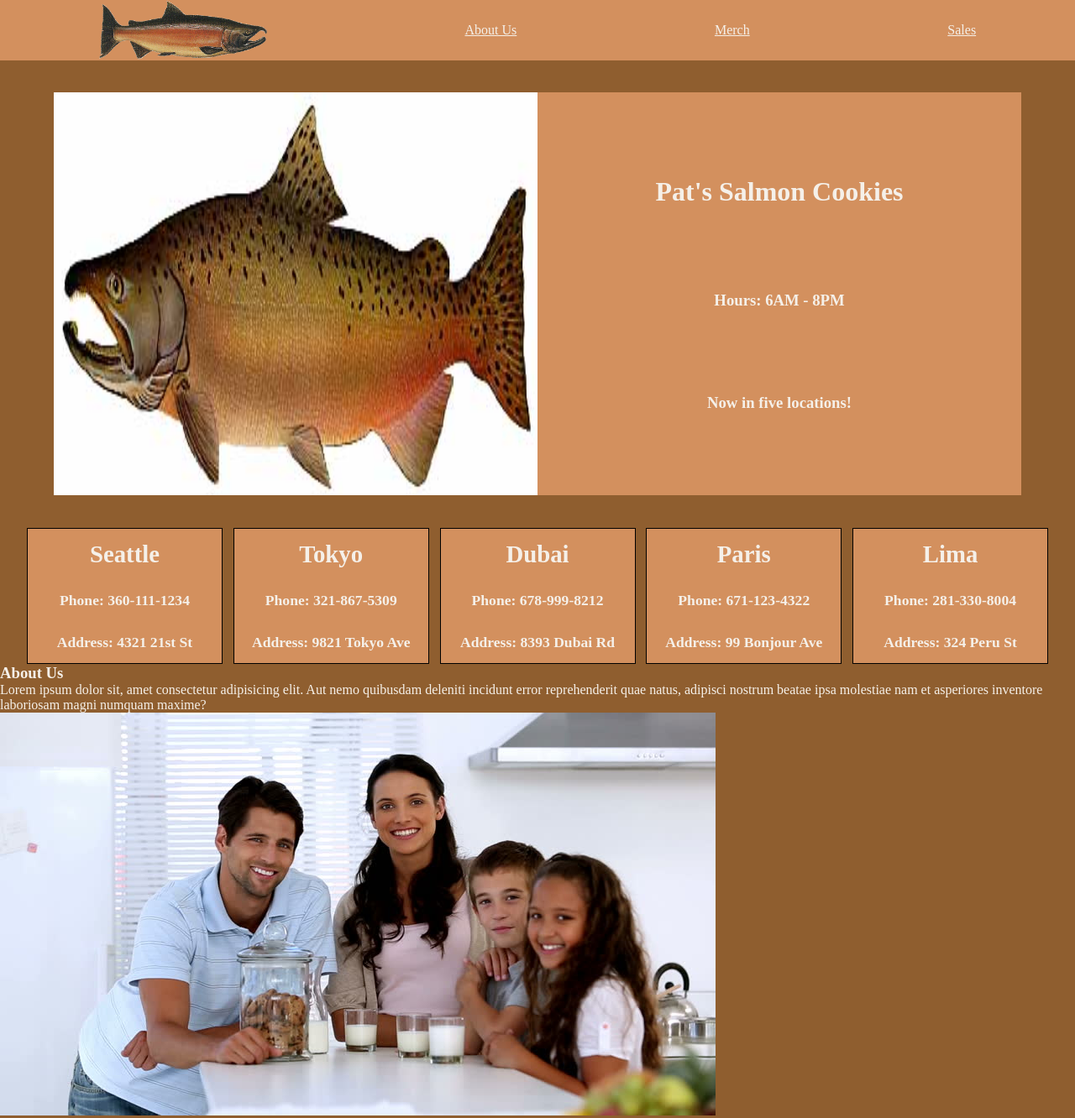
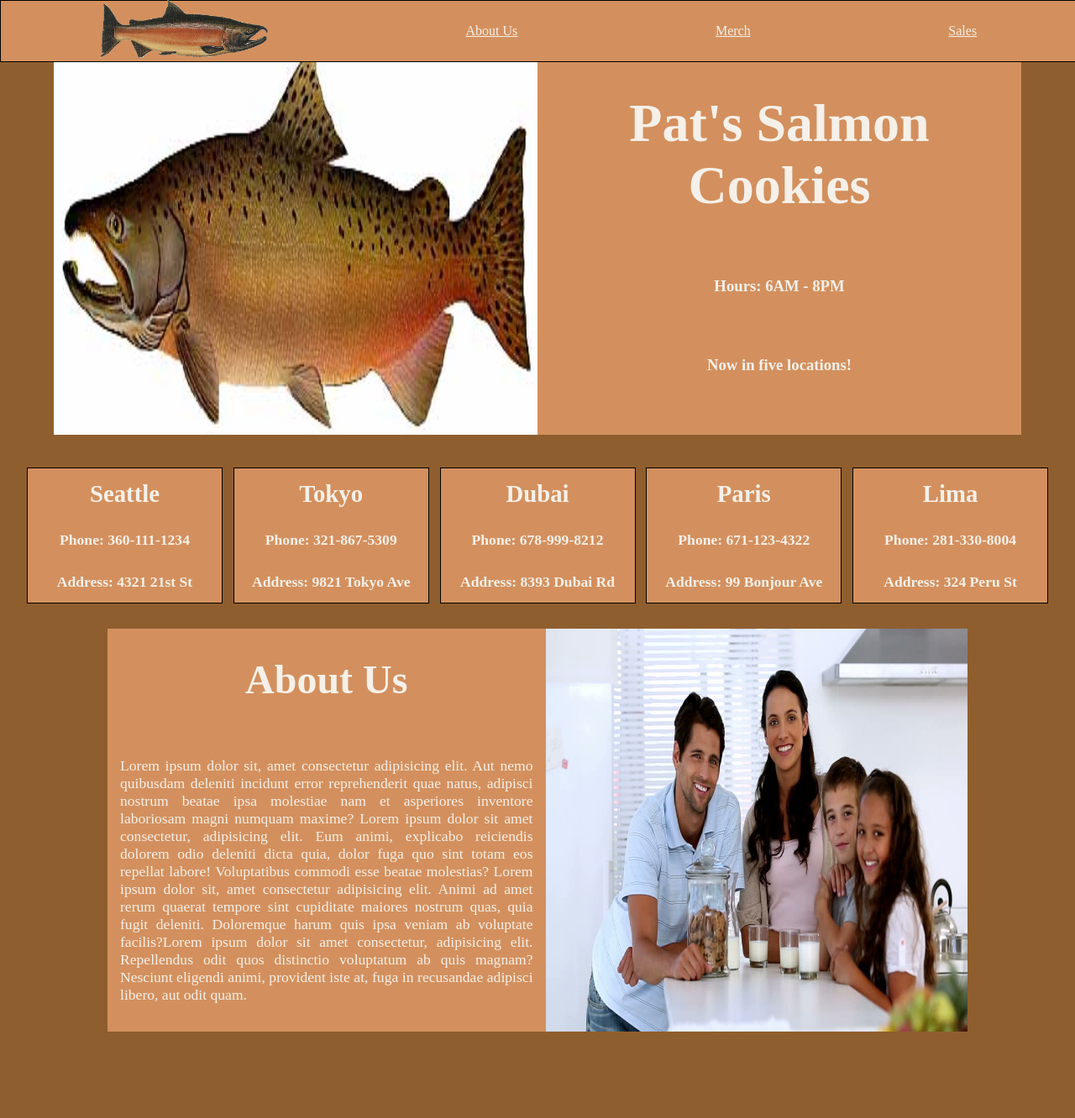
Before and after one commit to AnthonyKeith15/cookie-stand, a plain HTML site: page index.html in a window 1280 px wide. Shown: the whole page at 84% size. After the commit the page ends 1229 px from the top, so only its background shows below. Drawn offline with Linux system fonts and the light colour scheme.

Commit message:
about us section working as intended

```diff
--- a/css/styles.css
+++ b/css/styles.css
@@ -10,12 +10,15 @@
 }
 
 nav {
+  position: fixed;
+  top: 0px;
   background-color: var(--secondaryColor);
   width: 100vw;
   height: 9vh;
   display: flex;
   justify-content: space-around;
   align-items: center;
+  border: 1px solid black;
 }
 
 nav img {
@@ -36,6 +39,10 @@ body {
 
 .heroPage img {
   width: 50%;
+}
+
+.heroPage h1 {
+  font-size: 4rem;
 }
 
 .salmonCookieInfo {
@@ -75,3 +82,40 @@ body {
 #locationInfo h5 {
   font-size: 1.1rem;
 }
+
+.about {
+  background-color: var(--secondaryColor);
+  width: 80vw;
+  height: 60vh;
+  margin: auto;
+  margin-top: 30px;
+  display: flex;
+  justify-content: space-between;
+
+}
+
+.about img {
+  width: 49%;
+}
+.about h3 {
+  font-size: 2rem;
+}
+
+.leftSideText {
+  width: 48%;
+  display: flex;
+  flex-direction: column;
+  justify-content: space-around;
+  text-align: justify;
+  padding-left:  15px;
+}
+
+.leftSideText h3 {
+  text-align: center;
+  font-size: 3rem;
+  font-weight: bold;
+}
+
+.leftSideText p {
+  font-size: 1.1rem;
+}
--- a/index.html
+++ b/index.html
@@ -1,5 +1,6 @@
 <!DOCTYPE html>
 <html lang="en">
+
 <head>
   <meta charset="UTF-8">
   <meta http-equiv="X-UA-Compatible" content="IE=edge">
@@ -8,13 +9,14 @@
   <link rel="stylesheet" href="css/styles.css">
 </head>
 <nav>
-  <img src="img/salmon.png" alt="Chinook Salmon Logo">
-  <a href="">About Us</a>
-  <a href="">Merch</a>
+  <a href="#top"><img src="img/salmon.png" alt="Chinook Salmon Logo" href="#top"></a>
+  <a href="#about">About Us</a>
+  <a href="#merch">Merch</a>
   <a href="sales.html">Sales</a>
 </nav>
+
 <body>
-  <div class="heroPage">
+  <div class="heroPage" id="top">
     <img src="img/chinook.jpg" alt="A Large Salmon Logo">
     <div class="salmonCookieInfo">
       <h1>Pat's Salmon Cookies</h1>
@@ -49,16 +51,18 @@
       <h5>Address: 324 Peru St</h5>
     </div>
   </div>
-  <div class="about">
-    <div class="aboutUsContainer">
-      <div class="leftSideText">
-        <h3>About Us</h3>
-        <p>Lorem ipsum dolor sit, amet consectetur adipisicing elit. Aut nemo quibusdam deleniti incidunt error reprehenderit quae natus, adipisci nostrum beatae ipsa molestiae nam et asperiores inventore laboriosam magni numquam maxime?</p>
-      </div>
-      <img src="img/family.jpg" alt="A Family Having Fun">
+  <div class="about" id="about">
+    <div class="leftSideText">
+      <h3>About Us</h3>
+      <p>Lorem ipsum dolor sit, amet consectetur adipisicing elit. Aut nemo quibusdam deleniti incidunt error
+        reprehenderit quae natus, adipisci nostrum beatae ipsa molestiae nam et asperiores inventore laboriosam magni
+        numquam maxime?
+      Lorem ipsum dolor sit amet consectetur, adipisicing elit. Eum animi, explicabo reiciendis dolorem odio deleniti dicta quia, dolor fuga quo sint totam eos repellat labore! Voluptatibus commodi esse beatae molestias? Lorem ipsum dolor sit, amet consectetur adipisicing elit. Animi ad amet rerum quaerat tempore sint cupiditate maiores nostrum quas, quia fugit deleniti. Doloremque harum quis ipsa veniam ab voluptate facilis?Lorem ipsum dolor sit amet consectetur, adipisicing elit. Repellendus odit quos distinctio voluptatum ab quis magnam? Nesciunt eligendi animi, provident iste at, fuga in recusandae adipisci libero, aut odit quam.</p>
     </div>
+    <img src="img/family.jpg" alt="A Family Having Fun">
   </div>
 
 
 </body>
+
 </html>
```
